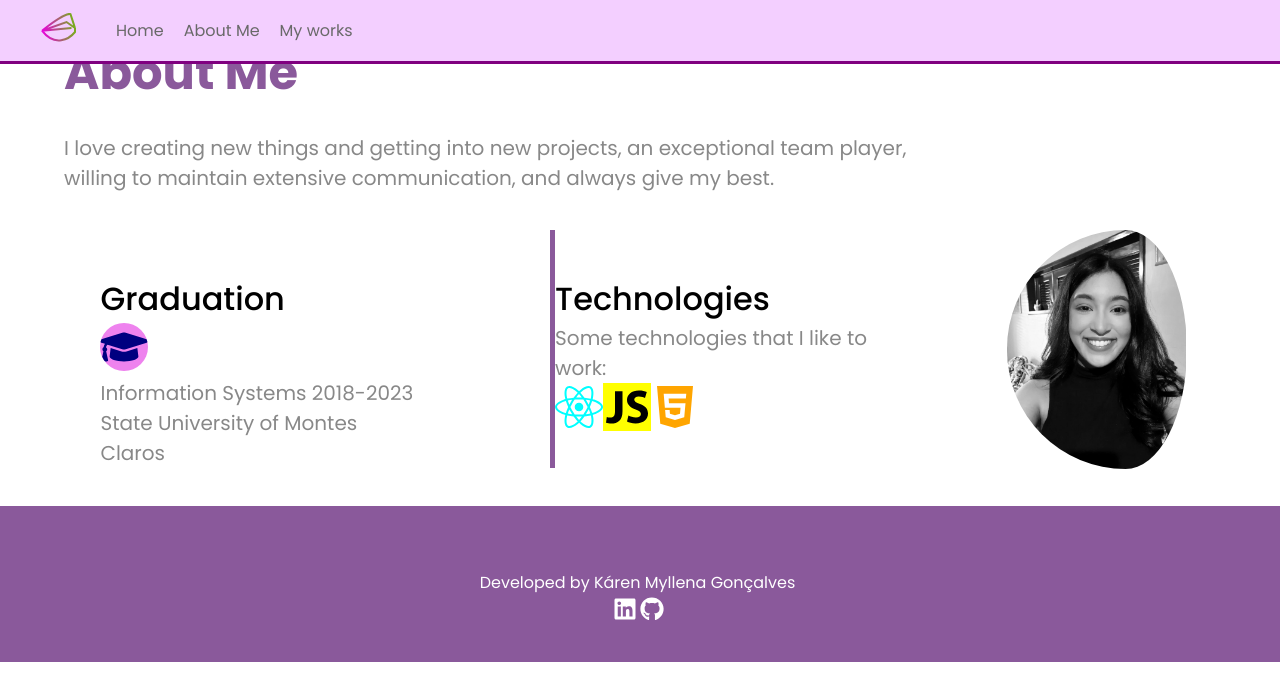
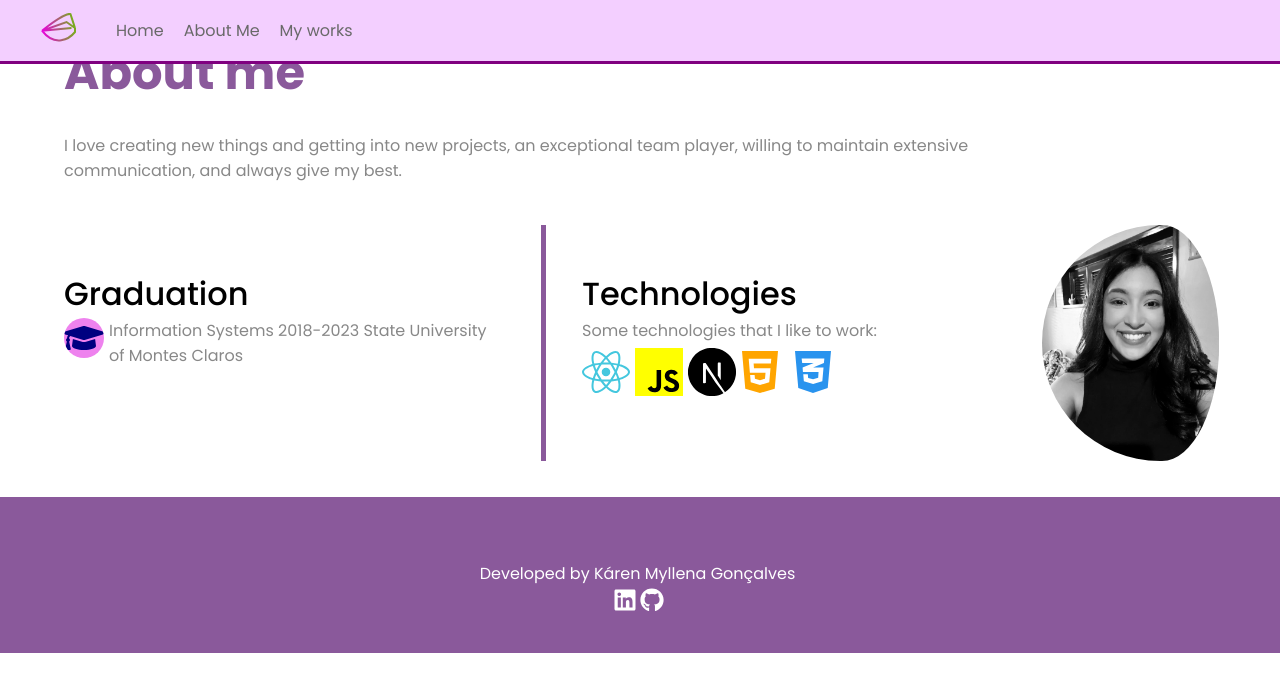
Before and after one commit to karenmscg/Portif-lio, a React (Create React App) app: page /about in a window 1280 px wide. Shown: the top 700 px of the page. Built offline with nearby package versions, Linux system fonts and the light colour scheme.

Commit message:
About Page - 95% finished

```diff
--- a/src/components/HeroSectionAbout/HeroSectionAbout.js
+++ b/src/components/HeroSectionAbout/HeroSectionAbout.js
@@ -1,6 +1,7 @@
 import styled from "styled-components";
-import { IoLogoJavascript, IoLogoHtml5 } from "react-icons/io";
-import { FaGraduationCap, FaReact } from "react-icons/fa";
+import {  IoLogoHtml5 } from "react-icons/io";
+import { FaGraduationCap, FaReact, FaCss3Alt } from "react-icons/fa";
+import { SiNextDotJs, SiJavascript } from "react-icons/si";
 
 export const ImgAbout = styled.img`
   width: 40vw;
@@ -9,6 +10,7 @@ export const ImgAbout = styled.img`
   overflow: hidden;
   filter: saturate(0);
   padding: 0px 5% 0px 0px;
+
   &:hover {
     filter: saturate(1);
     transition: ease 0.3s all;
@@ -19,32 +21,52 @@ export const ImgAbout = styled.img`
   }
 `;
 
-export const IoJS = styled(IoLogoJavascript)`
-  background-color: yellow;
+export const P = styled.p`
+  width: 80%;
+  color: #888888;
+  margin-bottom: 5px;
+`;
+
+export const IoJS = styled(SiJavascript)`
+  background-color: black;
   font-size: 3rem;
-  color: black;
+  color: yellow;
+  margin:0px 5px 5px 0px;
 `;
 
 export const Html5 = styled(IoLogoHtml5)`
   font-size: 3rem;
   color: orange;
+  margin:0px 5px 5px 0px;
 `;
 export const React = styled(FaReact)`
   font-size: 3rem;
-  color: aqua;
+  color: #44C7DE;
+  margin:0px 5px 5px 0px;
 `;
 export const GraduationCap = styled(FaGraduationCap)`
-  font-size: 3rem;
+  font-size: 2.5rem;
   color: navy;
   background-color: violet;
   background-size: 10rem;
   border-radius: 100%;
+  margin:0px 5px 5px 0px;
 `;
+
+export const Css = styled(FaCss3Alt)`
+color: #2993EE;
+font-size: 3rem;
+margin:0px 5px 5px 0px;
+`
+
+export const NextJs = styled(SiNextDotJs)`
+font-size: 3rem;
+`
 
 export const Container = styled.div`
   display: flex;
   align-content: center;
-  padding: 3%;
+  padding: 3% 0px 3% 0px;
 
   @media screen and (max-width: 980px) {
     flex-wrap: wrap;
@@ -52,11 +74,28 @@ export const Container = styled.div`
   }
 `;
 export const Graduation = styled.div`
-  border-right: solid 5px #8a599b;
-  height: fit-content;
   width: 100%;
 `;
 
-export const Tecnologies = styled.div`
+export const Technologies = styled.div`
   width: 100%;
+  border-left: solid 5px #8a599b;
+  padding-left: 3%;
+
+  @media screen and (max-width: 970px) {
+    border-left: none;
+    padding-left: 0;
+  }
 `;
+
+export const GraduationContent = styled.div`
+  display: flex;
+  flex-direction: row;
+  flex-wrap: wrap;
+`;
+
+export const TechnologiesContent = styled.div `
+display: flex;
+flex-direction: row;
+flex-wrap: wrap;
+`
--- a/src/components/Pages/About.js
+++ b/src/components/Pages/About.js
@@ -9,7 +9,7 @@ import {
   Slider,
   SwitchPosition,
 } from "../Switch/Switch";
-import { P, HeroContainer, H1, H2 } from "../HeroSection/HeroSection";
+import { HeroContainer, H1, H2 } from "../HeroSection/HeroSection";
 import {
   ImgAbout,
   IoJS,
@@ -17,10 +17,14 @@ import {
   React,
   Container,
   Graduation,
-  Tecnologies,
+  Technologies,
   GraduationCap,
+  GraduationContent,
+  P,
+  TechnologiesContent,
+  NextJs,
+  Css,
 } from "../HeroSectionAbout/HeroSectionAbout";
-
 import nightGirl from "../../Images/universeGirl.svg";
 import myselfPhoto from "../../Images/myself_pictures.jpeg";
 
@@ -31,6 +35,8 @@ const About = () => {
     theme === "light" ? setTheme("dark") : setTheme("light");
   };
 
+  const h1 = "About me";
+  const p1 = "Information Systems 2018-2023 State University of Montes Claros";
   const text = `${
     theme === "light"
       ? `${"I love creating new things and getting into new projects, an exceptional team player, willing to maintain extensive communication, and always give my best."}`
@@ -49,25 +55,25 @@ const About = () => {
                 <Slider />
               </SwitchContainer>
             </SwitchPosition>
-            <H1>About Me</H1>
+            <H1>{h1}</H1>
             <P>{text}</P>
             <Container>
               <Graduation>
                 <H2>Graduation</H2>
-                <GraduationCap />
-                <P>
-                  Information Systems 2018-2023 State University of Montes
-                  Claros
-                </P>
+                <GraduationContent>
+                  <GraduationCap />
+                  <P>{p1}</P>
+                </GraduationContent>
               </Graduation>
-              <Tecnologies>
+              <Technologies>
                 <H2>Technologies</H2>
                 <P>Some technologies that I like to work:</P>
-                <React />
-                <IoJS />
-                <Html5 />
-              </Tecnologies>
-
+                <TechnologiesContent>
+                  <React />
+                  <IoJS /> <NextJs />
+                  <Html5 /> <Css />
+                </TechnologiesContent>
+              </Technologies>
               <ImgAbout
                 src={theme === "light" ? myselfPhoto : nightGirl}
                 alt={
```
